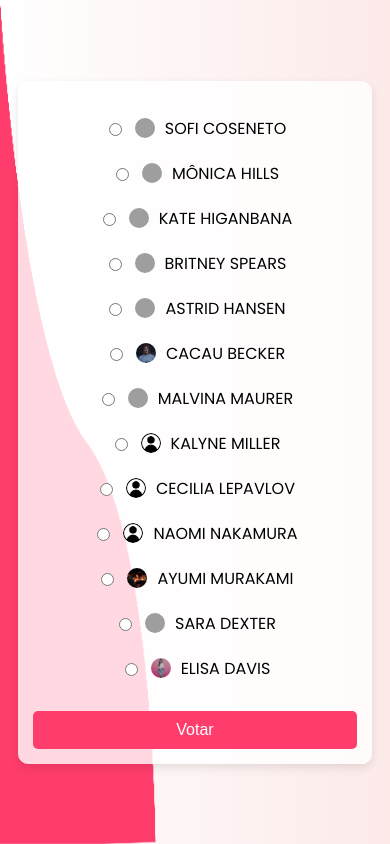
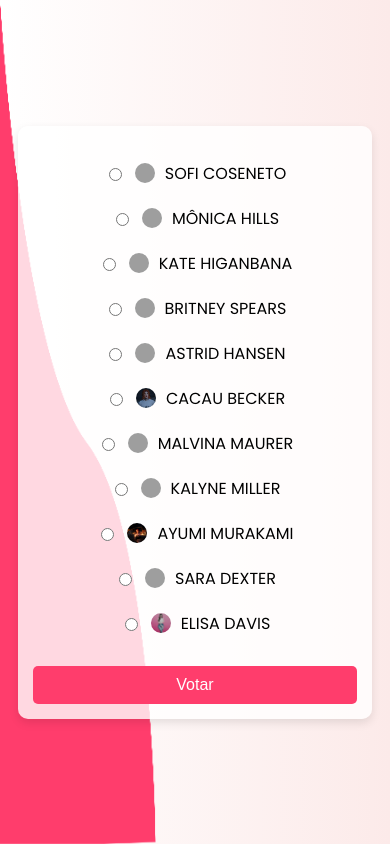
Before and after one commit to Jessica-Silvaj/MissCDanjos, a website: page public/index.html in a window 390 px wide. Drawn offline with Linux system fonts and the light colour scheme; grey boxes are pictures that could not be loaded.

Commit message:
Novos ajustes

```diff
--- a/public/css/style.css
+++ b/public/css/style.css
@@ -248,6 +248,7 @@ button:hover {
     }
 
     .opcoes {
+        overflow: scroll;
         grid-template-columns: 1fr 1fr;
         gap: 40px;
     }
@@ -292,6 +293,7 @@ button:hover {
     }
 
     .opcoes {
+        overflow: scroll;
         grid-template-columns: 1fr 1fr;
         gap: 20px;
     }
@@ -332,6 +334,7 @@ button:hover {
     }
 
     .opcoes {
+        overflow: scroll;
         grid-template-columns: 1fr;
         gap: 10px;
     }
--- a/public/index.html
+++ b/public/index.html
@@ -50,7 +50,7 @@
             <!-- <img class="ramos" src="./images/d_4_edited-removebg-preview - Copia.png"> -->
         </section>
         <form id="formulario" action="#" autocomplete="off">
-            <div class="opcoes" style="overflow: scroll;">
+            <div class="opcoes">
                 <div class="candidato">
                     <label class="opcao" for="opcao1">
                         <input type="radio" name="voto" value="1" id="opcao1">
@@ -103,42 +103,28 @@
                 <div class="candidato">
                     <label class="opcao" for="opcao8">
                         <input type="radio" name="voto" value="8" id="opcao8">
-                        <img src="./images/avatar.png" class="foto" alt="Candidata 8">
+                        <img src="./images/kay.png" class="foto" alt="Candidata 8">
                         <span>Kalyne Miller</span>
                     </label>
                 </div>
                 <div class="candidato">
                     <label class="opcao" for="opcao9">
                         <input type="radio" name="voto" value="9" id="opcao9">
-                        <img src="./images/avatar.png" class="foto" alt="Candidata 9">
-                        <span>Cecilia Lepavlov</span>
+                        <img src="./images/ayumi3.png" class="foto" alt="Candidata 11">
+                        <span>Ayumi Murakami</span>
                     </label>
                 </div>
                 <div class="candidato">
                     <label class="opcao" for="opcao10">
                         <input type="radio" name="voto" value="10" id="opcao10">
-                        <img src="./images/avatar.png" class="foto" alt="Candidata 10">
-                        <span>Naomi Nakamura</span>
+                        <img src="./images/Five-M-b3095-GTAProcess-2025-02-10-04-12-34.png" class="foto" alt="Candidata 10">
+                        <span>Sara Dexter</span>
                     </label>
                 </div>
                 <div class="candidato">
                     <label class="opcao" for="opcao11">
                         <input type="radio" name="voto" value="11" id="opcao11">
-                        <img src="./images/ayumi3.png" class="foto" alt="Candidata 11">
-                        <span>Ayumi Murakami</span>
-                    </label>
-                </div>
-                <div class="candidato">
-                    <label class="opcao" for="opcao12">
-                        <input type="radio" name="voto" value="12" id="opcao12">
-                        <img src="./images/Five-M-b3095-GTAProcess-2025-02-10-04-12-34.png" class="foto" alt="Candidata 12">
-                        <span>Sara Dexter</span>
-                    </label>
-                </div>
-                <div class="candidato">
-                    <label class="opcao" for="opcao13">
-                        <input type="radio" name="voto" value="13" id="opcao13">
-                        <img src="./images/elisa.png" class="foto" alt="Candidata 13">
+                        <img src="./images/elisa.png" class="foto" alt="Candidata 11">
                         <span>Elisa Davis</span>
                     </label>
                 </div>
@@ -170,7 +156,7 @@
             e.preventDefault();
           const selected = document.querySelector('input[name="voto"]:checked');
             if (!selected) {
-                showMessage('❌ Por favor, selecione uma das candidatas!', 'error');
+                showMessage('Por favor, selecione uma das candidatas!', 'error');
                 return;
             }
 
@@ -184,7 +170,7 @@
                 const data = await response.json();
                 showMessage(data.message, data.type || 'success');
             } catch (error) {
-                showMessage('❌ Erro ao registrar seu voto.', 'error');
+                showMessage('Erro ao registrar seu voto.', 'error');
             }
         });
     </script>
```
Also changed, not shown: 2 other files.
